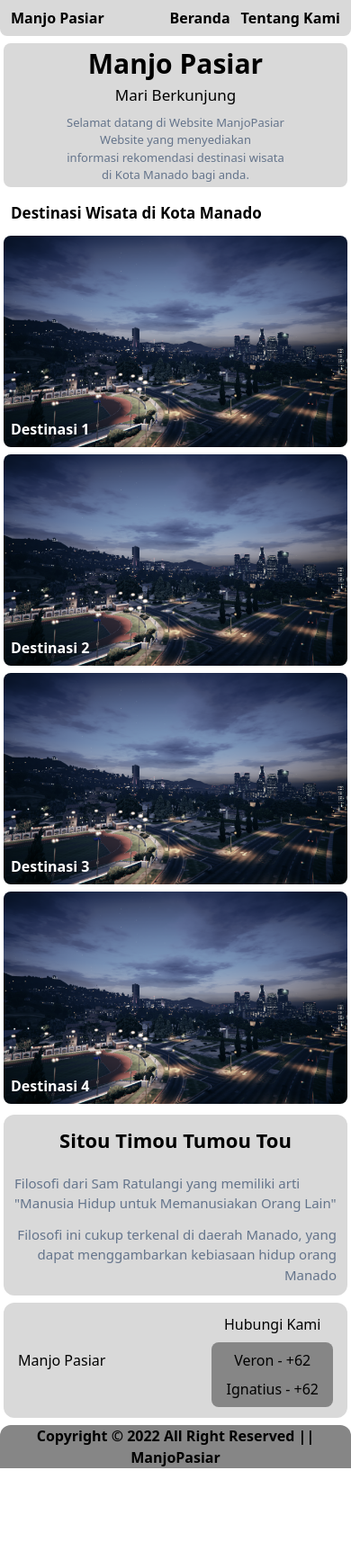
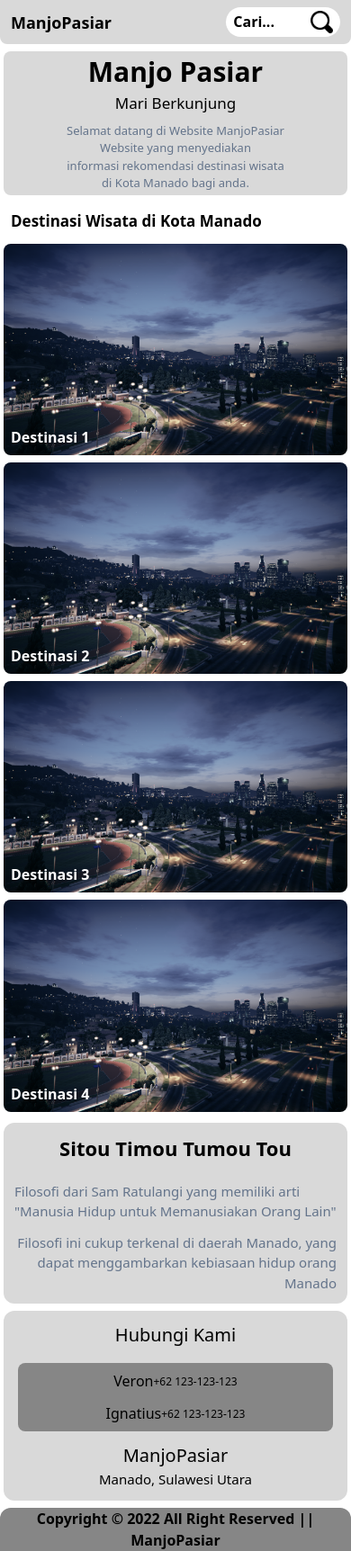
Before and after one commit to andreasvesalius/frontend-uas-bangun, a React (Create React App) app: page / in a window 390 px wide. Shown: the whole page at 90% size. Before the commit the page ends 1632 px from the top, so only its background shows below. Built offline with nearby package versions, Linux system fonts and the light colour scheme.

Commit message:
tablet responsive design commit

```diff
--- a/src/App.js
+++ b/src/App.js
@@ -29,7 +29,7 @@ function App() {
     <div className='w-full h-full '>
       <NavBar/>
       <TopPic/>
-      <div className="rounded-xl m-1 py-1 pl-2 font-semibold text-[17px]">
+      <div className="rounded-xl m-1 py-1 pl-2 font-semibold text-[17px] md:text-[23px]">
         <h1>Destinasi Wisata di Kota Manado</h1>
       </div>
       <div className="md:grid md:grid-cols-2">
--- a/src/components/Footer.jsx
+++ b/src/components/Footer.jsx
@@ -1,22 +1,42 @@
 import React from "react";
+import whats from "../assets/whatsapp.png"
 
 const Footer = () => {
     return(
         <>
         <div className="rounded-xl bg-[#D9D9D9] mx-1 py-3 font-medium">
-            <div className=" flex justify-between px-4 rouunded-xl">
-                <h1 className="pt-10">Manjo Pasiar</h1>
-                <div className="text-center">
-                    <h2>Hubungi Kami</h2>
-                    <div className="bg-[#868686] rounded-lg space-y-2 mt-2 px-4 py-2">
-                        <p>Veron - +62</p>
-                        <p>Ignatius - +62</p>
+            <div className="flex-cols justify-between px-4 rouunded-xl md:flex">
+                <div className="my-auto text-center hidden md:block">
+                    <h1 className="text-[18px] md:text-[27px]">Manjo Pasiar</h1>
+                    <p className="text-[15px] md:text-[22px]">Manado, Sulawesi Utara</p>
+                </div>
+                <div className="pb-1 md:my-auto">
+                    <h2 className="text-center text-[20px] pb-2 md:text-[27px]">Hubungi Kami</h2>
+                    <div className="bg-[#868686] rounded-lg space-y-3 mt-2 px-4 py-2">
+                        <div className="flex justify-evenly">
+                            <img src={whats} alt="" className="w-[20px] h-[20px] mt-1 mr-2 md:w-[30px] md:h-[30px] hidden md:block"/>
+                            <div className="flex md:space-x-10">
+                                <p className="md:text-[22px] md:font-semibold">Veron</p>
+                                <p className="text-[12px] md:text-[18px] pt-1">+62 123-123-123</p>
+                            </div>
+                        </div>
+                        <div className="flex justify-evenly">
+                            <img src={whats} alt="" className="w-[20px] h-[20px] mt-1 mr-2 md:w-[30px] md:h-[30px] hidden md:block"/>
+                            <div className="flex md:space-x-5">
+                                <p className="md:text-[22px] md:font-semibold">Ignatius</p>
+                                <p className="text-[12px] md:text-[18px] pt-1">+62 123-123-123</p>
+                            </div>
+                        </div>
                     </div>
+                </div>
+                <div className="my-auto text-center pt-2 md:hidden">
+                    <h1 className="text-[20px]">ManjoPasiar</h1>
+                    <p className="text-[15px]">Manado, Sulawesi Utara</p>
                 </div>
             </div>
         </div>
         <div className="bg-[#868686] text-center mt-2 rounded-t-xl">
-            <p className="font-semibold">Copyright © 2022 All Right Reserved || ManjoPasiar</p>
+            <p className="font-semibold md:text-[20px]">Copyright © 2022 All Right Reserved || ManjoPasiar</p>
         </div>
     </>
     )
--- a/src/components/NavBar.jsx
+++ b/src/components/NavBar.jsx
@@ -1,17 +1,22 @@
 import React from "react";
+import Search from "../assets/search.png";
 
 const NavBar = () => {
     return(
         <>
         <div className=" bg-[#D9D9D9] rounded-b-lg font-semibold">
             <div className="flex justify-between py-2 px-3">
-                <h1 className="md:text-[20px]">Manjo Pasiar</h1>
+                <h1 className="md:text-[20px] text-[18px] pt-1 font-bold">ManjoPasiar</h1>
                 <nav className="">
-                    <ul className="flex space-x-3 md:text-[20px]">
+                    <ul className="space-x-3 md:text-[20px] hidden md:block md:flex">
                         <li><a href="1">Beranda</a></li>
                         <li><a href="1">Tentang Kami</a></li>
                     </ul>
                 </nav>
+                <div className="flex bg-white w-f rounded-3xl p-1 md:hidden">
+                    <p className="pr-10 pl-1" >Cari...</p>
+                    <img src={Search} alt="" className="w-[25px] h-[25px] mr-1"/>
+                </div>
             </div>
         </div>
     </>
--- a/src/components/Sitou.jsx
+++ b/src/components/Sitou.jsx
@@ -4,9 +4,9 @@ const Sitou = () => {
     return(
         <>
         <div className="text-center bg-[#D9D9D9] rounded-xl mx-1 my-2 py-3">
-            <h1 className="font-semibold text-[22px] pb-5">Sitou Timou Tumou Tou</h1>
-            <div className="text-slate-500 px-3 text-[15px]">
-                <p className="text-left pb-3">Filosofi dari Sam Ratulangi yang memiliki arti "Manusia Hidup untuk Memanusiakan Orang Lain"</p>
+            <h1 className="font-semibold text-[22px] pb-5 md:text-[30px]">Sitou Timou Tumou Tou</h1>
+            <div className="text-slate-500 px-3 text-[15px] md:text-[19px] md:flex md:justify-between md:space-x-10">
+                <p className="text-left pb-3 ">Filosofi dari Sam Ratulangi yang memiliki arti "Manusia Hidup untuk Memanusiakan Orang Lain"</p>
                 <p className="text-right">Filosofi ini cukup terkenal di daerah Manado, yang dapat menggambarkan kebiasaan hidup orang Manado</p>
             </div>
         </div>
```
Also changed, not shown: src/assets/search.png (added), src/assets/whatsapp.png (added).
